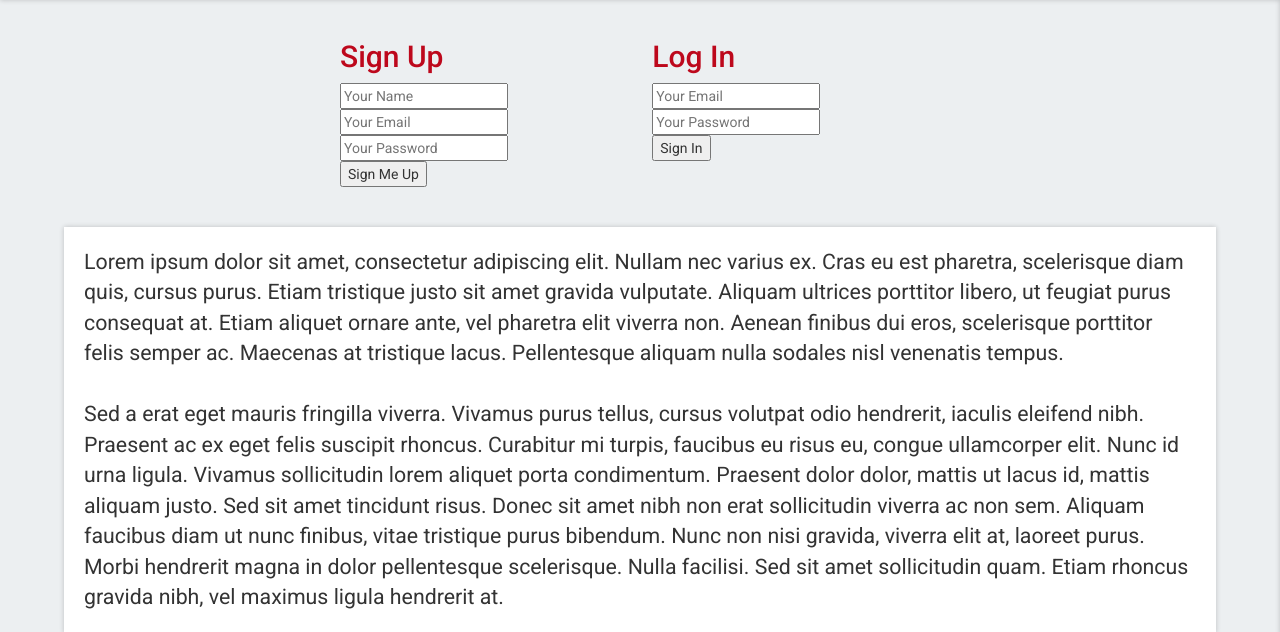
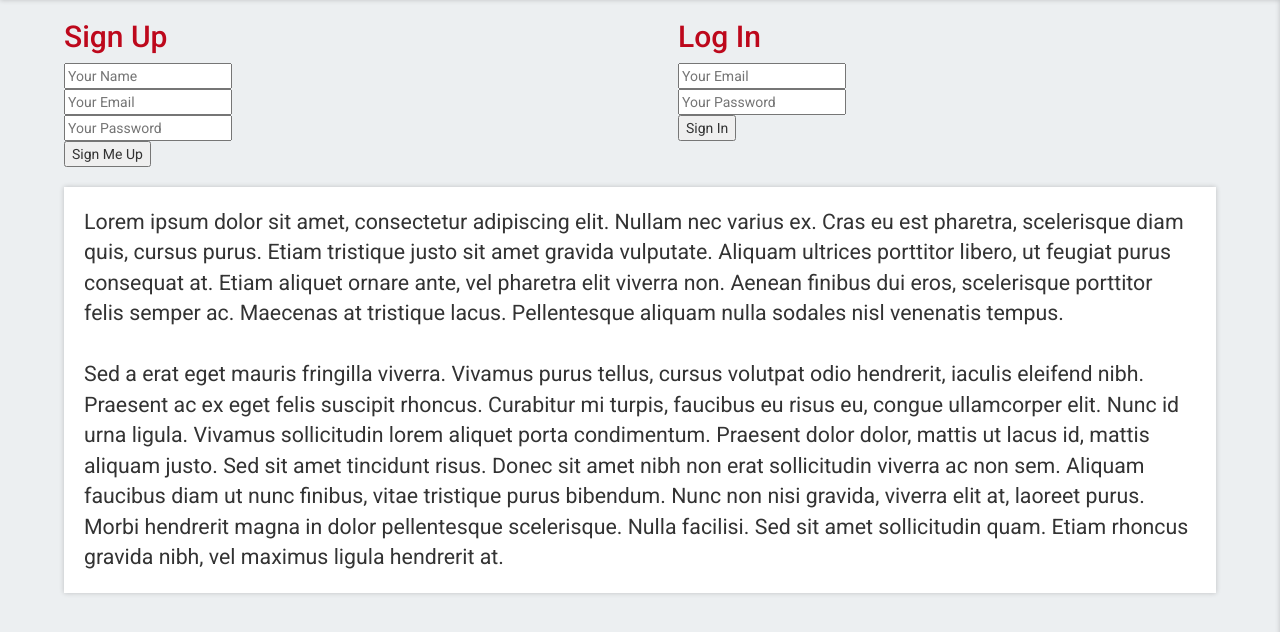
Before and after one commit to rameezv/BarFinder, a PHP site: page / in a window 1280 px wide. Shown: the part 80-712 px from the top of the page. Run offline with PHP 8.4, Linux system fonts and the light colour scheme; some libraries are stand-ins or nearby versions.

Commit message:
Style fixes

```diff
--- a/css/style.css
+++ b/css/style.css
@@ -133,16 +133,18 @@ h2 {
 }
 
 #login-form {
-    width: 70%;
-    position: relative;
-    left:50%;
-    margin-left:-25%;
+    width: 100%;
+    padding: 0 5%;
 }
 
 #login-form .logform {
     display:inline-block;
-    width: 30%;
-    margin: 20px;
+    width: 45%;
+    margin:auto auto;
+}
+
+#login-form .logform:first-child {
+    margin-right:8%;
 }
 
 .shadow {
```
